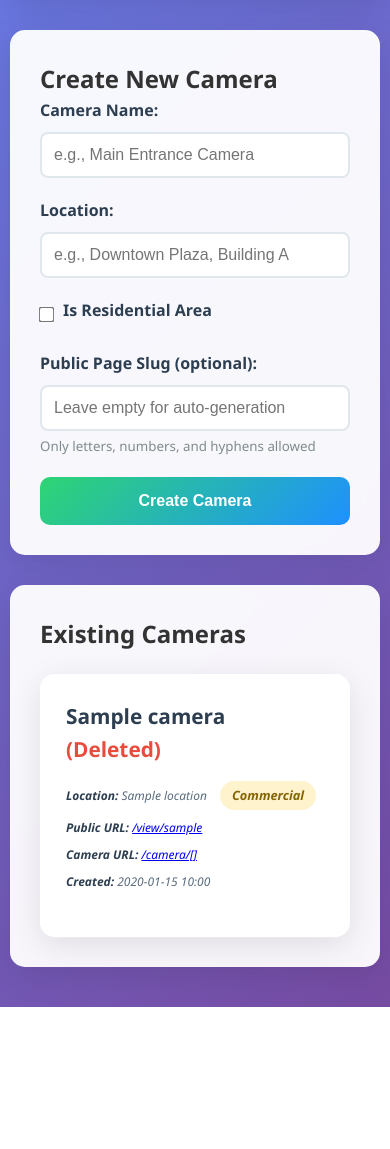
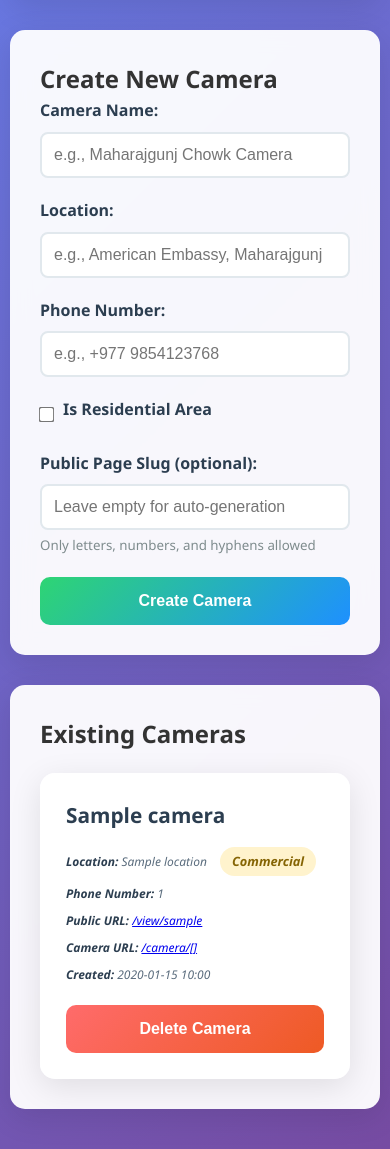
Before and after one commit to VortexCoders/RTA, a FastAPI app: template templates/admin.html in a window 390 px wide. Shown: the part 243-1392 px from the top of the page. Before the commit the page ends 1250 px from the top, so only its background shows below. Run offline with FastAPI, Linux system fonts and the light colour scheme; the template is opened without the code that fills it: most values are stand-ins (such as "Sample title", 1, 10 or a date in 2020).

Commit message:
feat: add phone number

```diff
--- a/app/models/camera.py
+++ b/app/models/camera.py
@@ -8,6 +8,7 @@ class Camera(Base):
     id = Column(Integer, primary_key=True, index=True)
     name = Column(String, index=True)
     location = Column(String, index=True)
+    phone_number = Column(String, index=True)
     is_residential = Column(Boolean, default=False)
     public_slug = Column(String, unique=True, index=True)
     camera_token = Column(String, unique=True, index=True)
--- a/static/js/admin.js
+++ b/static/js/admin.js
@@ -47,10 +47,11 @@ function addCameraToTable(camera) {
         <td>${camera.id}</td>
         <td>${camera.name || 'N/A'}</td>
         <td>${camera.location || 'N/A'}</td>
+        <td>${camera.phone_number || 'Not provided'}</td>
         <td>
             <a href="${camera.public_url}" target="_blank" class="btn btn-sm btn-primary">View</a>
             <a href="${camera.camera_url}" target="_blank" class="btn btn-sm btn-secondary">Stream</a>
-            <button onclick="deleteCamera(${camera.id})" class="btn btn-sm btn-danger">Delete</button>
+            <button data-camera-id="${camera.id}" class="btn btn-sm btn-danger delete-camera-btn">Delete</button>
         </td>
     `;
     tableBody.appendChild(row);
@@ -109,6 +110,19 @@ async function deleteCamera(cameraId) {
     }
 }
 
+// Event delegation for delete buttons
+document.addEventListener('DOMContentLoaded', function() {
+    document.addEventListener('click', function(e) {
+        if (e.target.classList.contains('delete-camera-btn')) {
+            e.preventDefault();
+            const cameraId = e.target.getAttribute('data-camera-id');
+            if (cameraId) {
+                deleteCamera(cameraId);
+            }
+        }
+    });
+});
+
 // Auto-generate slug from name
 function generateSlug() {
     const nameInput = document.getElementById('name');
--- a/templates/admin.html
+++ b/templates/admin.html
@@ -14,12 +14,17 @@
     <form id="camera-form" onsubmit="createCamera(event)">
         <div class="form-group">
             <label for="name">Camera Name:</label>
-            <input type="text" id="name" name="name" class="form-control" required placeholder="e.g., Main Entrance Camera">
+            <input type="text" id="name" name="name" class="form-control" required placeholder="e.g., Maharajgunj Chowk Camera">
         </div>
 
         <div class="form-group">
             <label for="location">Location:</label>
-            <input type="text" id="location" name="location" class="form-control" required placeholder="e.g., Downtown Plaza, Building A">
+            <input type="text" id="location" name="location" class="form-control" required placeholder="e.g., American Embassy, Maharajgunj">
+        </div>
+
+        <div class="form-group">
+            <label for="phone_number">Phone Number:</label>
+            <input type="tel" id="phone_number" name="phone_number" class="form-control" required placeholder="e.g., +977 9854123768">
         </div>
 
         <div class="form-group">
@@ -45,11 +50,7 @@
     <div class="cameras-grid">
         {% for camera in cameras %}
         <div class="camera-card">
-            <h3>{{ camera.name }}
-                {% if not camera.is_active %}
-                    <span style="color: #e74c3c;">(Deleted)</span>
-                {% endif %}
-            </h3>
+            <h3>{{ camera.name }}</h3>
             <div class="camera-info">
                 <p><strong>Location:</strong> {{ camera.location }}
                     {% if camera.is_residential %}
@@ -58,15 +59,14 @@
                         <span class="badge badge-commercial">Commercial</span>
                     {% endif %}
                 </p>
+                <p><strong>Phone Number:</strong> {{ camera.phone_number }}</p>
                 <p><strong>Public URL:</strong> <a href="/view/{{ camera.public_slug }}" target="_blank">/view/{{ camera.public_slug }}</a></p>
                 <p><strong>Camera URL:</strong> <a href="/camera/{{ camera.camera_token }}" target="_blank">/camera/{{ camera.camera_token }}</a></p>
                 <p><strong>Created:</strong> {{ camera.created_at.strftime('%Y-%m-%d %H:%M') }}</p>
             </div>
-            {% if camera.is_active %}
             <div class="controls">
-                <button onclick="deleteCamera({{ camera.id }})" class="btn btn-danger">Delete Camera</button>
+                <button data-camera-id="{{ camera.id }}" class="btn btn-danger delete-camera-btn">Delete Camera</button>
             </div>
-            {% endif %}
         </div>
         {% endfor %}
     </div>
```
Also changed, not shown: app/routes/admin.py (+9 -3 lines), cameras.db.
